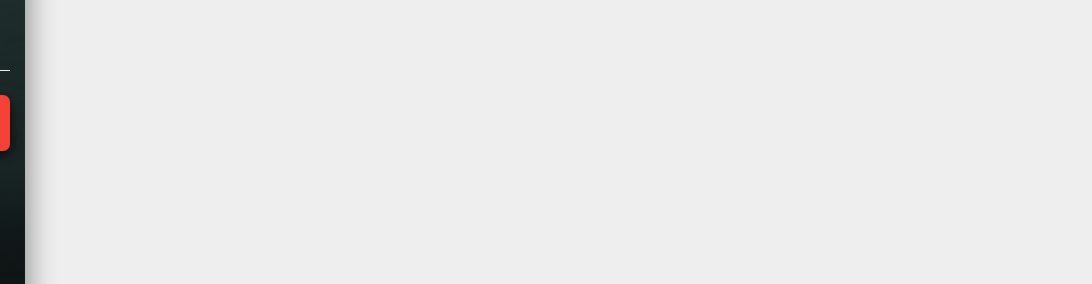
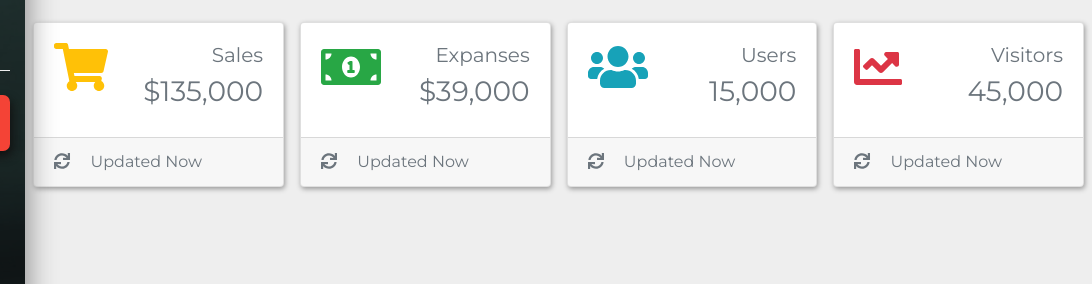
Before and after one commit to AdrianRomanski/bootstrap_projects, a plain HTML site: page admin_dashboard/index.html in a window 1280 px wide. Shown: the part 66-350 px from the top of the page, 188-1280 px from the left. Drawn offline with nearby package versions, Linux system fonts and the light colour scheme.

Commit message:
Added Cards, Modal - Admin Dashboard

```diff
--- a/admin_dashboard/index.html
+++ b/admin_dashboard/index.html
@@ -80,7 +80,7 @@
                     <ul class="navbar-nav">
                       <li class="nav-item icon-parent"><a href="#" class="nav-link icon-bullet"><i class="fas fa-comments text-muted fa-lg"></i></a> </li>
                       <li class="nav-item icon-parent"><a href="#" class="nav-link icon-bullet"><i class="fas fa-bell text-muted fa-lg"></i></a> </li>
-                      <li class="nav-item ml-md-auto"><a href="#" class="nav-link"><i class="fas fa-sign-out-alt text-danger fa-lg"></i></a> </li>
+                      <li class="nav-item ml-md-auto"><a href="#" class="nav-link" data-toggle="modal" data-target="#sign-out"><i class="fas fa-sign-out-alt text-danger fa-lg"></i></a> </li>
                     </ul>
                   </div>
                 </div>
@@ -89,8 +89,114 @@
           </div>
         </div>
       </div>
+    </nav>
+    <!--end of navbar-->
 
-    </nav>
+    <!--modal-->
+    <div class="modal fade" id="sign-out">
+        <div class="modal-dialog">
+          <div class="modal-content">
+            <div class="modal-header">
+              <h4 class="modal-title">Want to leave?</h4>
+              <button type="button" class="close" data-dismiss="modal">&times;</button>
+            </div>
+            <div class="modal-body">
+              Press logout to leave
+            </div>
+            <div class="modal-footer">
+              <button type="button" class="btn btn-success" data-dismiss="modal">Stay Here</button>
+              <button type="button" class="btn btn-danger" data-dismiss="modal">Logout</button>
+            </div>
+          </div>
+        </div>
+    </div>
+    <!--end of modal-->
+
+    <!--cards-->
+    <section>
+      <div class="container-fluid">
+        <div class="row">
+          <div class="col-xl-10 col-lg-9 col-md-8 ml-auto">
+            <div class="row pt-md-5 mt-md-3 mb-5">
+              <div class="col-xl-3 col-sm-6 p-2">
+                <div class="card card-common">
+                  <div class="card-body">
+                    <div class="d-flex justify-content-between">
+                      <i class="fas fa-shopping-cart fa-3x text-warning"></i>
+                      <div class="text-right text-secondary">
+                        <h5>Sales</h5>
+                        <h3>$135,000</h3>
+                      </div>
+                    </div>
+                  </div>
+                  <div class="card-footer text-secondary">
+                    <i class="fas fa-sync mr-3"></i>
+                    <span>Updated Now</span>
+                  </div>
+                </div>
+              </div>
+
+              <div class="col-xl-3 col-sm-6 p-2">
+                <div class="card card-common">
+                  <div class="card-body">
+                    <div class="d-flex justify-content-between">
+                      <i class="fas fa-money-bill-alt fa-3x text-success"></i>
+                      <div class="text-right text-secondary">
+                        <h5>Expanses</h5>
+                        <h3>$39,000</h3>
+                      </div>
+                    </div>
+                  </div>
+                  <div class="card-footer text-secondary">
+                    <i class="fas fa-sync mr-3"></i>
+                    <span>Updated Now</span>
+                  </div>
+                </div>
+              </div>
+
+              <div class="col-xl-3 col-sm-6 p-2">
+                <div class="card card-common">
+                  <div class="card-body">
+                    <div class="d-flex justify-content-between">
+                      <i class="fas fa-users fa-3x text-info"></i>
+                      <div class="text-right text-secondary">
+                        <h5>Users</h5>
+                        <h3>15,000</h3>
+                      </div>
+                    </div>
+                  </div>
+                  <div class="card-footer text-secondary">
+                    <i class="fas fa-sync mr-3"></i>
+                    <span>Updated Now</span>
+                  </div>
+                </div>
+              </div>
+
+              <div class="col-xl-3 col-sm-6 p-2">
+                <div class="card card-common">
+                  <div class="card-body">
+                    <div class="d-flex justify-content-between">
+                      <i class="fas fa-chart-line fa-3x text-danger"></i>
+                      <div class="text-right text-secondary">
+                        <h5>Visitors</h5>
+                        <h3>45,000</h3>
+                      </div>
+                    </div>
+                  </div>
+                  <div class="card-footer text-secondary">
+                    <i class="fas fa-sync mr-3"></i>
+                    <span>Updated Now</span>
+                  </div>
+                </div>
+
+              </div>
+            </div>
+          </div>
+        </div>
+      </div>
+    </section>
+
+    <!--end of cards-->
 
 
 
--- a/admin_dashboard/style.css
+++ b/admin_dashboard/style.css
@@ -89,6 +89,17 @@ body {
     position: static;
   }
 }
+/*end of navbar*/
 
+/*cards*/
+.card-common {
+  box-shadow: 1px 2px 5px #999;
+  transition: all .4s;
+}
 
-/*end of navbar*/
+.card-common:hover {
+  box-shadow: 2px 3px 15px #999;
+  transform: translateY(-1px);
+}
+
+/*end of cards*/
```
